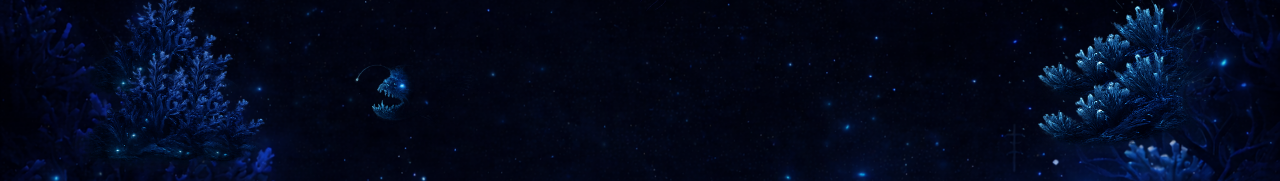
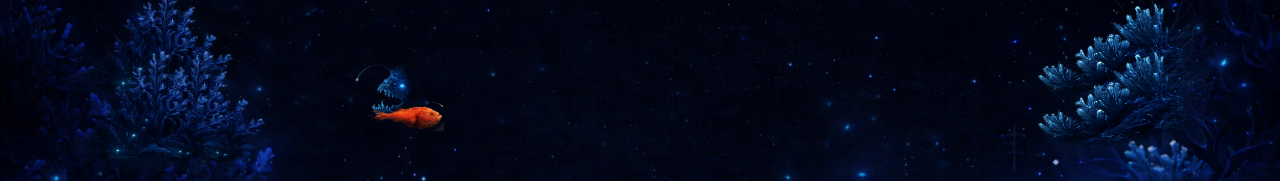
Before and after one commit to Xyncross1111/pratishruti-26-website, a Next.js app: page / in a window 1280 px wide. Shown: the part 8032-8213 px from the top of the page. Built offline with nearby package versions, Linux system fonts and the light colour scheme.

Commit message:
footer elevated

```diff
--- a/components/atlantis/Footer.tsx
+++ b/components/atlantis/Footer.tsx
@@ -79,6 +79,41 @@ export default function DeepSeaFooter() {
         transition={{ duration: 9, repeat: Infinity, ease: "easeInOut" }}
       />
 
+
+
+        {/* SWIMMING FISH */}
+<motion.img
+  src="/footer/orange.png"
+  className="absolute bottom-20 left-0 w-20 lg:w-20 sm:w-36 md:w-44 pointer-events-none"
+  initial={{ x: "-20vw" }}   // start outside left
+  animate={{
+    x: "120vw",              // swim to outside right
+    y: [0, -8, 4, 0],        // gentle floating drift
+    rotate: [0, 2, -2, 0],   // subtle body sway
+  }}
+  transition={{
+    x: {
+      duration: 20,          // swimming speed (increase = slower)
+      repeat: Infinity,
+      ease: "linear",        // IMPORTANT → real swimming feel
+    },
+    y: {
+      duration: 2,
+      repeat: Infinity,
+      ease: "easeInOut",
+    },
+    rotate: {
+      duration: 2 ,
+      repeat: Infinity,
+      ease: "easeInOut",
+    },
+  }}
+/>
+
+
+
+
+
       <motion.img
         src="/footer/plant-right.png"
         className="absolute bottom-0 right-0 w-40 sm:w-52 md:w-72 pointer-events-none"
```
Also changed, not shown: public/footer/chest.png (added), public/footer/orange.png (added).
